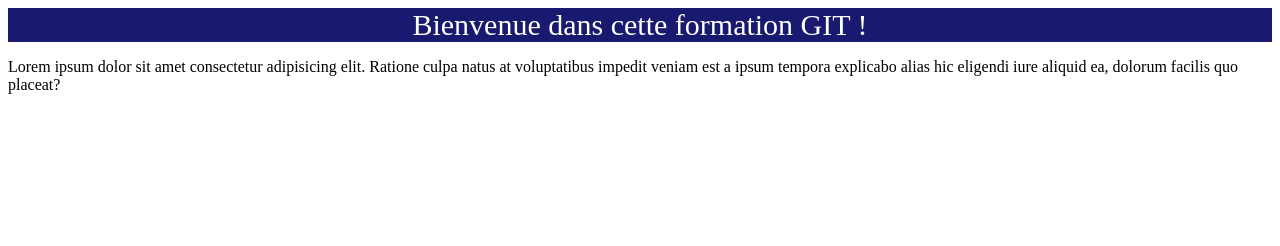
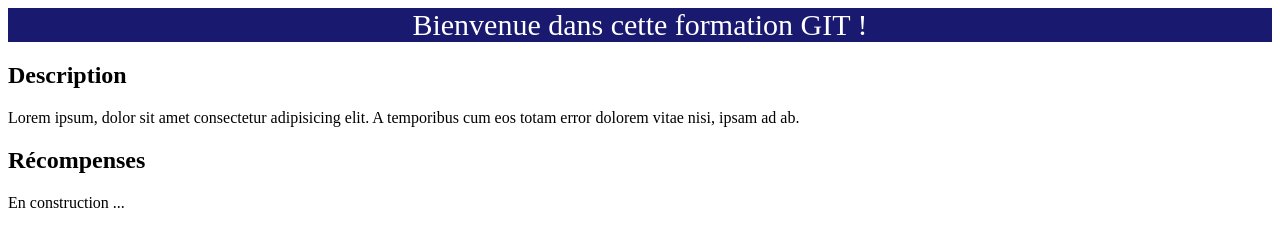
Before and after one commit to Nolibois/Git_Test, a plain HTML site: page index.html in a window 1280 px wide. Drawn offline with Linux system fonts and the light colour scheme.

Commit message:
Description_Récompenses

```diff
--- a/index.html
+++ b/index.html
@@ -11,10 +11,19 @@
     <!-- Titre -->
     <div id="top-banner">Bienvenue dans cette formation GIT !</div>
 
-    <p>
-      Lorem ipsum dolor sit amet consectetur adipisicing elit. Ratione culpa
-      natus at voluptatibus impedit veniam est a ipsum tempora explicabo alias
-      hic eligendi iure aliquid ea, dolorum facilis quo placeat?
-    </p>
+    <!-- Description -->
+    <div>
+      <h2>Description</h2>
+      <p>
+        Lorem ipsum, dolor sit amet consectetur adipisicing elit. A temporibus
+        cum eos totam error dolorem vitae nisi, ipsam ad ab.
+      </p>
+    </div>
+
+    <!-- Récompenses -->
+    <div>
+      <h2>Récompenses</h2>
+      <p>En construction ...</p>
+    </div>
   </body>
 </html>
```
